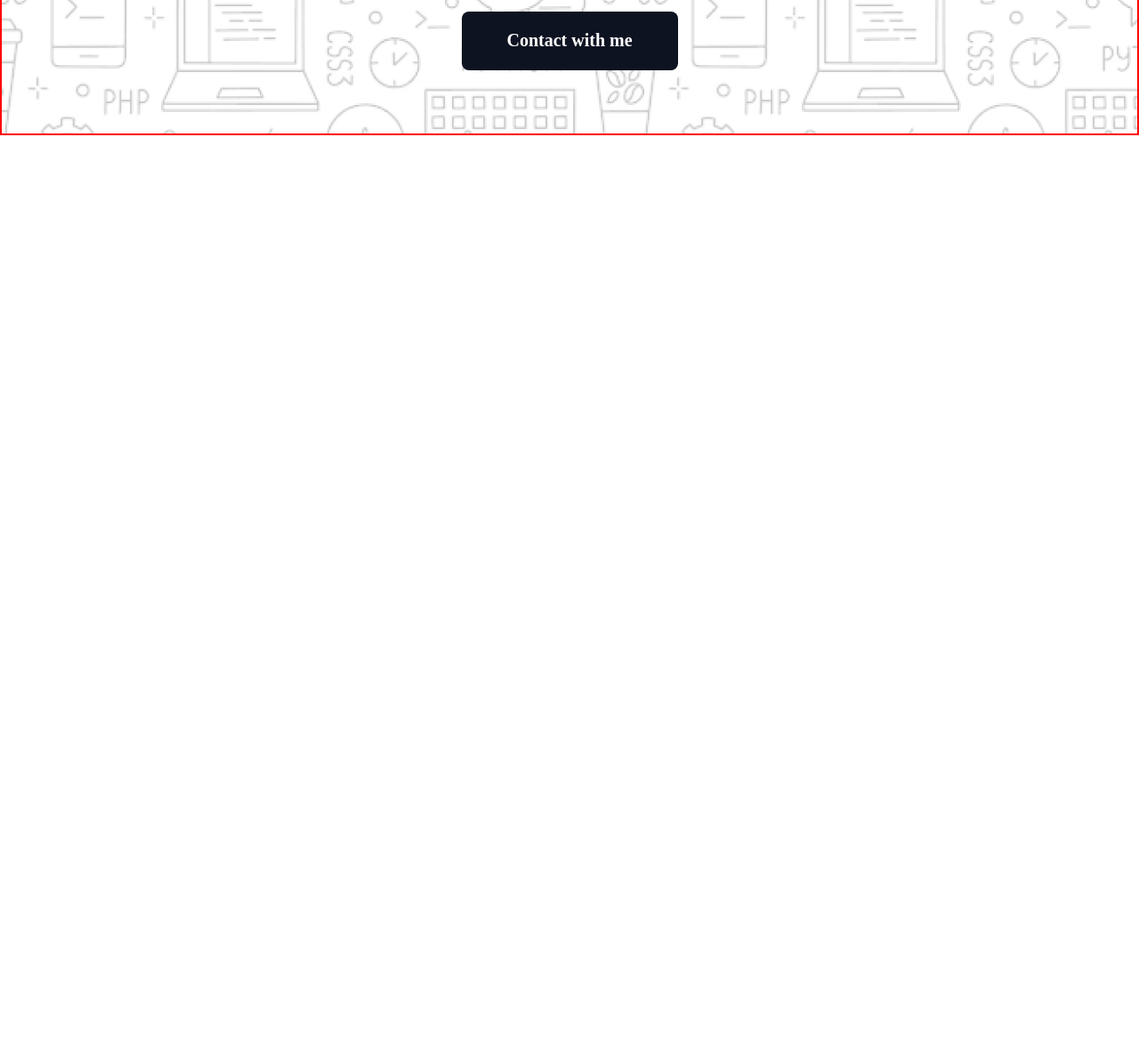
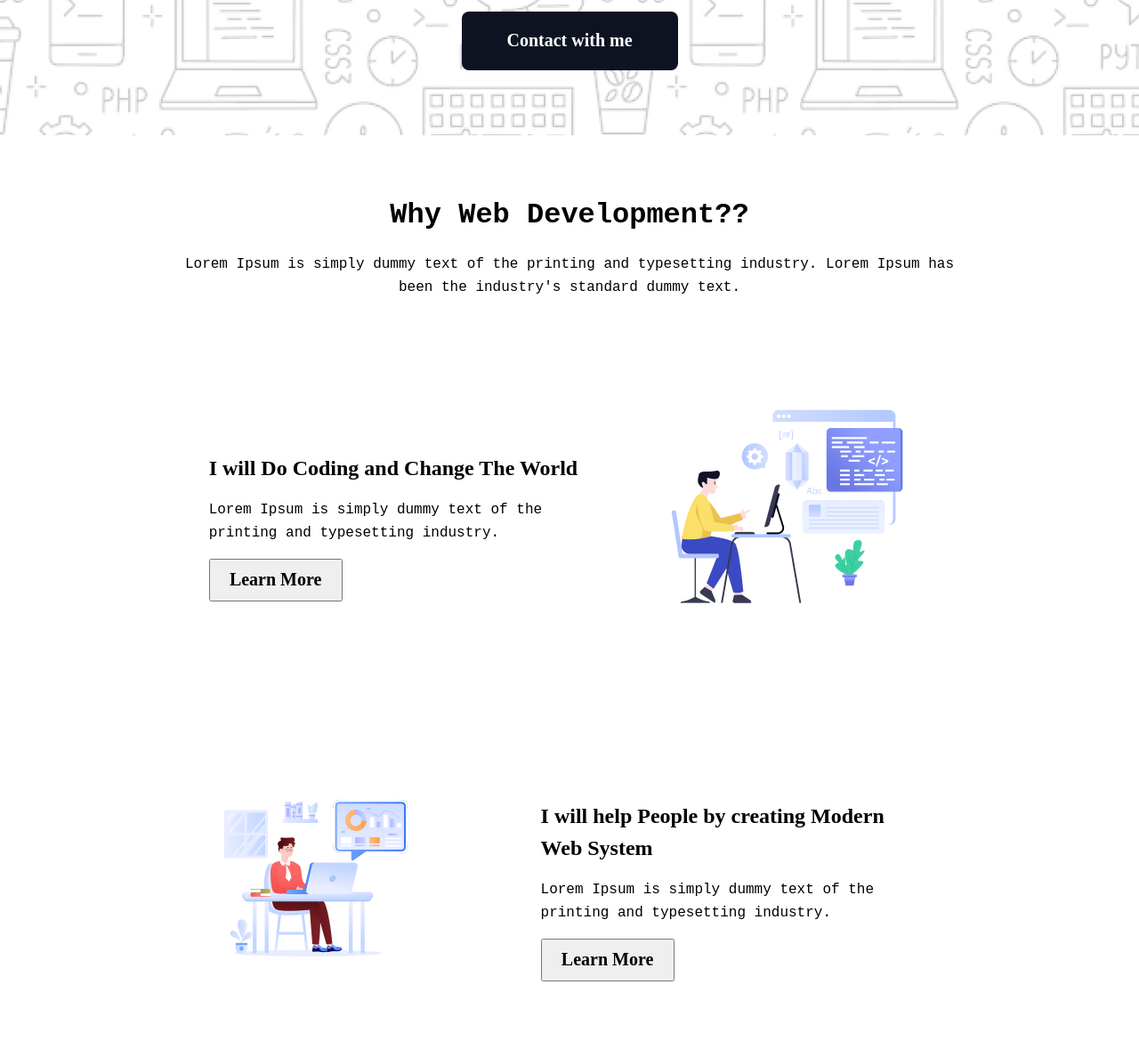
Before and after one commit to MUKTADIR-ALAM/assignment-1, a plain HTML site: page index.html in a window 1280 px wide. Shown: the part 500-1688 px from the top of the page at 89% size. Before the commit the page ends 800 px from the top, so only its background shows below. Drawn offline with Linux system fonts and the light colour scheme; a web font is replaced by a local one.

Commit message:
why web dev section

```diff
--- a/index.html
+++ b/index.html
@@ -3,7 +3,7 @@
   <head>
     <meta charset="UTF-8" />
     <meta name="viewport" content="width=device-width, initial-scale=1.0" />
-    <title>Assignment-1</title>
+    <title>assignment-1</title>
     <link rel="stylesheet" href="styles/style.css" />
   </head>
   <body>
@@ -15,16 +15,68 @@
           <div class="hero-img-container">
             <img src="./assets/Group.png" alt="" />
           </div>
-          <h1>"In the near future, I hope to become a <br> Developer."</h1>
-          <p>Lorem Ipsum is simply dummy text of the printing and typesetting industry. Lorem Ipsum has been the industry's standard dummy text.</p>
+          <h1>
+            "In the near future, I hope to become a <br />
+            Developer."
+          </h1>
+          <p>
+            Lorem Ipsum is simply dummy text of the printing and typesetting
+            industry. Lorem Ipsum has been the industry's standard dummy text.
+          </p>
           <div class="hero-button-container">
             <button>Contact with me</button>
           </div>
         </div>
       </section>
+      <!-- hero section ends -->
 
-      <section class="why-webdev"></section>
-      <!-- hero section ends -->
+      <!-- why webdev section starts here -->
+      <section class="why-webdev">
+        <div class="why-webdev-head">
+          <h1>Why Web Development??</h1>
+          <p>
+            Lorem Ipsum is simply dummy text of the printing and typesetting
+            industry. Lorem Ipsum has been the industry's standard dummy text.
+          </p>
+        </div>
+        <div class="why-webdev-content-box-container">
+
+
+          <div class="why-webdev-content-box">
+            <div class="why-webdev-content-box-text">
+              <h3>I will Do Coding and Change The World</h3>
+              <p>Lorem Ipsum is simply dummy text of the printing and typesetting industry.</p>
+              <button>Learn More</button>
+            </div>
+            <div class="why-webdev-content-box-img">
+              <img src="./assets/Layer_1.png" alt="">
+            </div>
+          </div>
+          <div class="why-webdev-content-box">
+
+            <div class="why-webdev-content-box-img">
+              <img src="./assets/Group 3.png" alt="">
+            </div>
+            <div class="why-webdev-content-box-text">
+              <h3>I will help People by creating Modern Web System</h3>
+              <p>Lorem Ipsum is simply dummy text of the printing and typesetting industry.</p>
+              <button>Learn More</button>
+            </div>
+          </div>
+          <div class="why-webdev-content-box">
+            <div class="why-webdev-content-box-text">
+              <h3>I will Do Coding and Change The World</h3>
+              <p>Lorem Ipsum is simply dummy text of the printing and typesetting industry.</p>
+              <button>Learn More</button>
+            </div>
+            <div class="why-webdev-content-box-img">
+              <img src="./assets/Group 4.png" alt="">
+            </div>
+          </div>
+
+
+      </section>
+      <!-- why webdev section ends here -->
     </main>
     <footer></footer>
   </body>
--- a/styles/style.css
+++ b/styles/style.css
@@ -14,7 +14,7 @@ body {
 .hero-section {
   width: 100%;
   height: 652px;
-  border: 2px solid red;
+  /* border: 2px solid red; */
   display: flex;
   justify-content: center;
   align-items: center;
@@ -59,3 +59,95 @@ body {
   cursor: pointer;
 }
 /* hero section styles ends here */
+
+/* why webdev section styles starts here */
+
+.why-webdev {
+  width: 95%;
+  height: 1395px;
+  /* border: 2px solid blue; */
+  margin: 0 auto;
+  margin-top: 70px;
+}
+
+.why-webdev-head {
+  width: 75%;
+  height: 115px;
+  /* border: 2px solid red; */
+  margin: 0 auto;
+  display: flex;
+  flex-direction: column;
+  justify-content: center;
+  align-items: center;
+  gap: 24px;
+  text-align: center;
+}
+
+.why-webdev-head > h1 {
+  font-size: 32px;
+  font-weight: 800;
+}
+
+.why-webdev-head > p {
+  font-size: 16px;
+  font-weight: 400;
+  line-height: 26px;
+}
+
+.why-webdev-content-box-container {
+  width: 100%;
+  height: 1230px;
+  /* border: 2px solid black; */
+  margin-top: 70px;
+
+}
+
+.why-webdev-content-box {
+  width: 80%;
+  height: 369px;
+  margin: 0 auto;
+  margin-top: 40px;
+  /* border: 2px solid red; */
+  display: flex;
+  justify-content: space-evenly;
+
+}
+
+.why-webdev-content-box-text {
+  width: 45%;
+  /* border: 2px solid red; */
+  display: flex;
+  flex-direction: column;
+  justify-content: center;
+  align-items:start;
+  gap: 16px;
+}
+
+.why-webdev-content-box-text > h3{
+  font-family: Azeret Mono;
+  font-size: 24px;
+  font-weight: 700;
+  line-height: 36px;
+}
+
+.why-webdev-content-box-text > p{
+  font-size: 16px;
+  font-weight: 400;
+  line-height: 26px;
+}
+
+
+.why-webdev-content-box-text > button{
+  width: 150px;
+height: 48px;
+font-size: 20px;
+font-weight: 600;
+font-family: Azeret Mono;
+}
+
+.why-webdev-content-box-img {
+  width: 30%;
+  margin-top: 50px;
+  /* border: 2px solid blue; */
+}
+/* why webdev section styles ends here */
```
